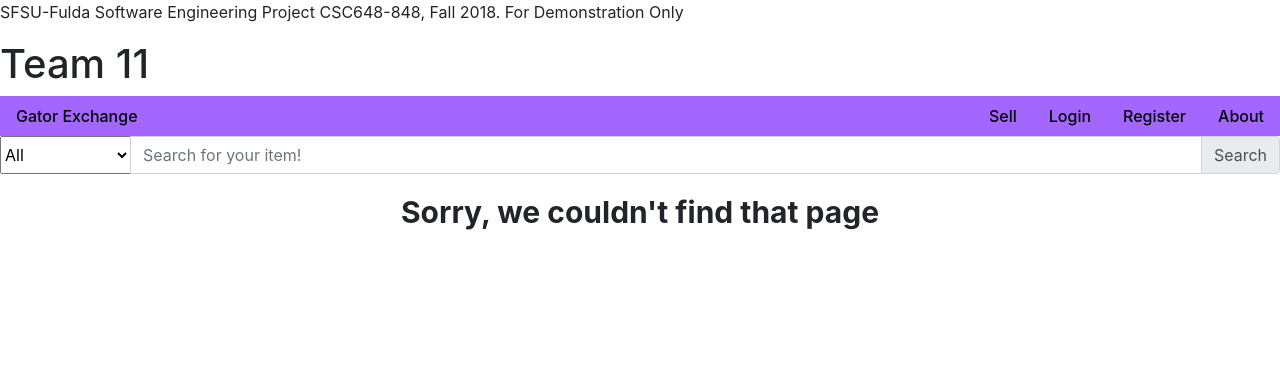
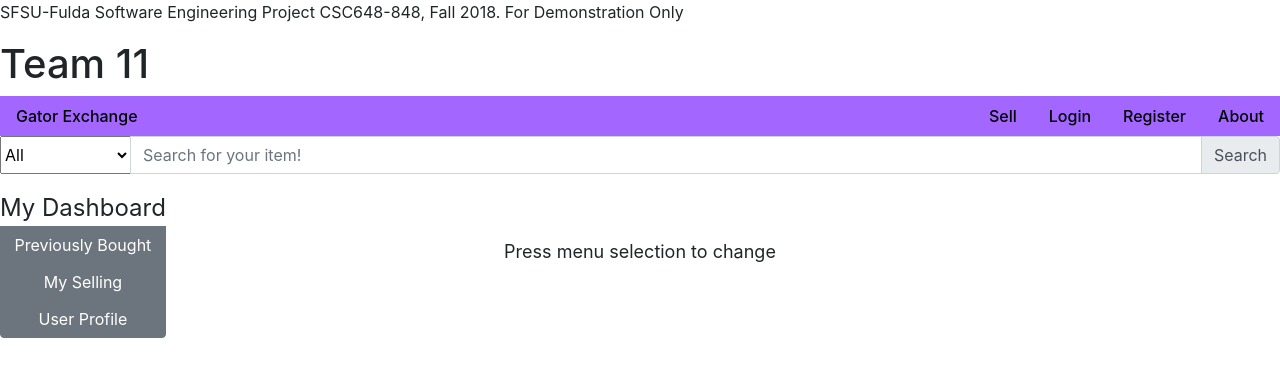
Before and after one commit to mattbho/Gator-Exchange, a React (Create React App) app in the folder client/: page /UserDashboard in a window 1280 px wide. Shown: the top 376 px of the page. Built offline with nearby package versions, Linux system fonts and the light colour scheme.

Commit message:
Update, added admin and user dashboard. Added default features. User Features: previously bought, active selling posts, profile info. Admin dash: pending listings for approval, admin profile. Added dashboard css to affect changes on both.

```diff
--- a/client/src/App.js
+++ b/client/src/App.js
@@ -6,6 +6,8 @@ import "./styling/navbar.css";
 import "./styling/errorpage.css";
 import "./styling/homepage.css";
 import "./styling/details.css";
+import "./styling/dashboard.css";
+
 
 import NavBar from "./pages/components/navbar";
 import SearchBar from "./pages/components/searchbar";
@@ -13,11 +15,14 @@ import SearchBar from "./pages/components/searchbar";
 import Home from "./pages/Home";
 import About from "./pages/About";
 import Error from "./pages/Error";
+import UserDashboard from "./pages/UserDashboard";
+import AdminDashboard from "./pages/AdminDashboard";
 import PostDetails from "./pages/PostDetails";
 import SearchResults from "./pages/components/search-results";
 import SellForm from "./pages/components/sell-form";
 import Login from "./pages/components/login";
-import Register from "./pages/components/register"
+import Register from "./pages/components/register";
+
 
 class App extends Component {
   render() {
@@ -38,6 +43,8 @@ class App extends Component {
             <Route path="/Sell" component={SellForm} />
             <Route path="/Login" component={Login} />
             <Route path="/Register" component={Register} />
+            <Route path="/UserDashboard" component={UserDashboard} />
+            <Route path="/AdminDashboard" component={AdminDashboard} />
             <Route component={Error} />
           </Switch>
         </div>
--- /dev/null
+++ b/client/src/pages/AdminDashboard.js
@@ -0,0 +1,58 @@
+import React from "react";
+
+//Admin dashboard
+
+export default class AdminDashboard extends React.Component {
+  constructor() {
+    super();
+    this.state = { info: "Press menu selection to change" };
+  }
+
+//pending listings for approval or denial
+  pendingListings = () => {
+    this.setState({ info: "pending-listings" });
+  };
+
+  //admin profile information, username, contact info, etc.
+  adminProfile = () => {
+    this.setState({ info: "admin-profile" });
+  };
+
+  render() {
+    return (
+      <div classname="dash-menu">
+        <div
+          class="btn-group-vertical"
+          role="group"
+          aria-label="Dashboard Buttons"
+        >
+          <div class="dash-title">Admin Dashboard</div>
+
+          <button
+            type="button"
+            class="btn btn-secondary"
+            onClick={this.pendingListings}
+          >
+            Pending Listings
+          </button>
+
+          <button
+            type="button"
+            class="btn btn-secondary"
+            onClick={this.adminProfile}
+          >
+            Admin Profile
+          </button>
+
+
+
+        </div>
+
+        <div className="dashboardDisplay">{this.state.info}</div>
+      </div>
+    );
+  }
+}
+
+// div, className = "dashboardDisplay" is a state that can be changed
+// temporary info, to be changed by back end to reflect results
--- /dev/null
+++ b/client/src/pages/UserDashboard.js
@@ -0,0 +1,72 @@
+import React from "react";
+
+//User Dashboard Page
+
+export default class UserDashboard extends React.Component {
+  constructor() {
+    super();
+    this.state = { info: "Press menu selection to change" };
+  }
+
+  //State for previously bought items
+  previouslyBought = () => {
+    this.setState({ info: "previously-bought" });
+  };
+
+  //State for current active selling post from the user
+  mySelling = () => {
+    this.setState({ info: "my-selling" });
+  };
+
+  //State for user profile account information, username, contact info, etc.
+  userProfile = () => {
+    this.setState({ info: "user-profile" });
+  };
+
+
+  render() {
+    return (
+
+      <div classname="dash-menu">
+        <div
+          class="btn-group-vertical"
+          role="group"
+          aria-label="Dashboard Buttons"
+        >
+          <div class="dash-title">My Dashboard</div>
+
+          <button
+            type="button"
+            class="btn btn-secondary"
+            onClick={this.previouslyBought}
+          >
+            Previously Bought
+          </button>
+
+          <button
+            type="button"
+            class="btn btn-secondary"
+            onClick={this.mySelling}
+          >
+            My Selling
+          </button>
+
+          <button
+            type="button"
+            class="btn btn-secondary"
+            onClick={this.userProfile}
+          >
+            User Profile
+          </button>
+
+
+        </div>
+
+        <div className="dashboardDisplay">{this.state.info}</div>
+      </div>
+    );
+  }
+}
+
+// div, className = "dashboardDisplay" is a state that can be changed
+// temporary info, to be changed by back end to reflect results
--- /dev/null
+++ b/client/src/styling/dashboard.css
@@ -0,0 +1,9 @@
+.dash-title{
+    font-size: 24px;
+}
+
+.dashboardDisplay{
+    font-size: 18px;
+    text-align: center;
+    margin-top: -100px;
+}
```
